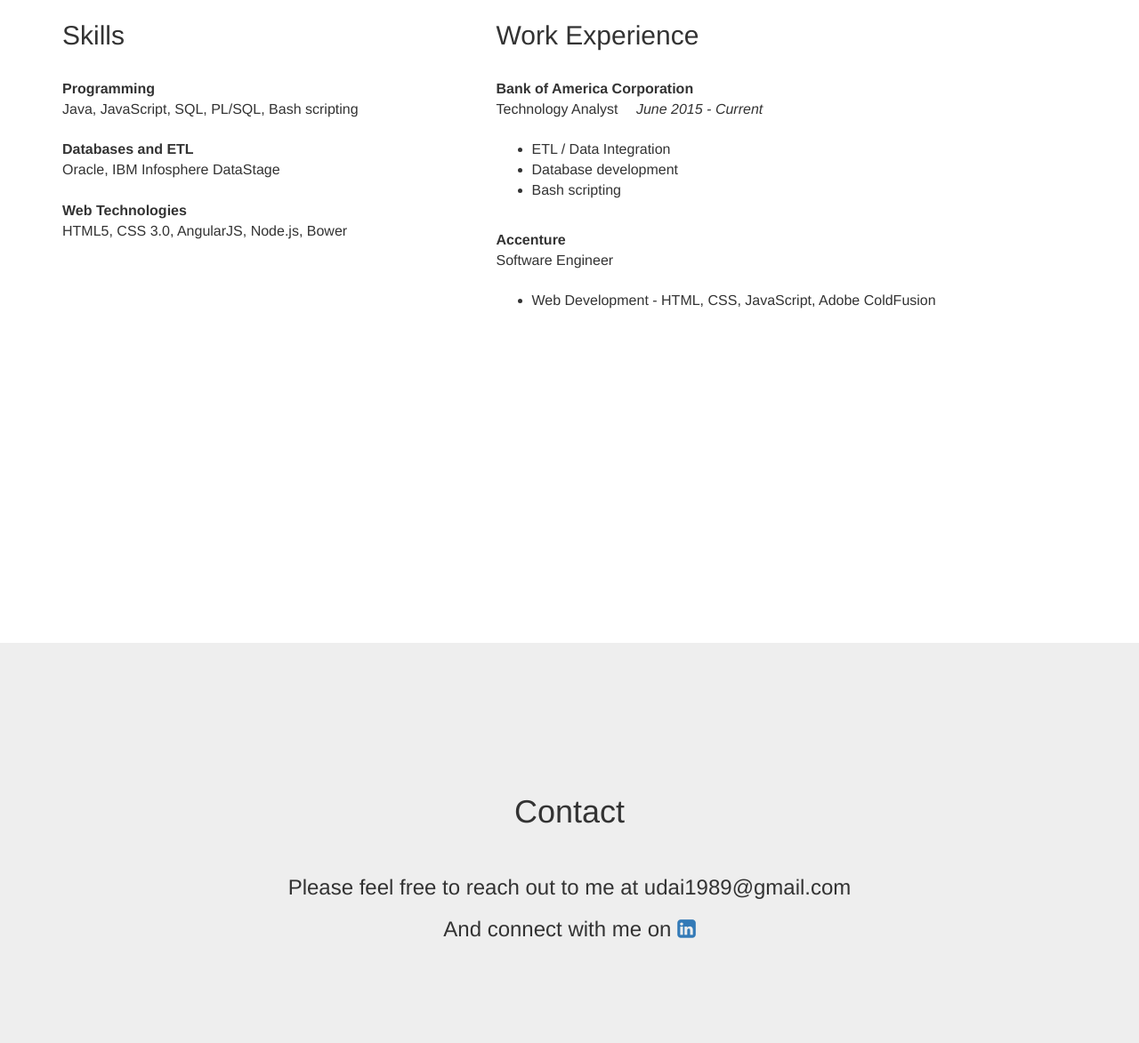
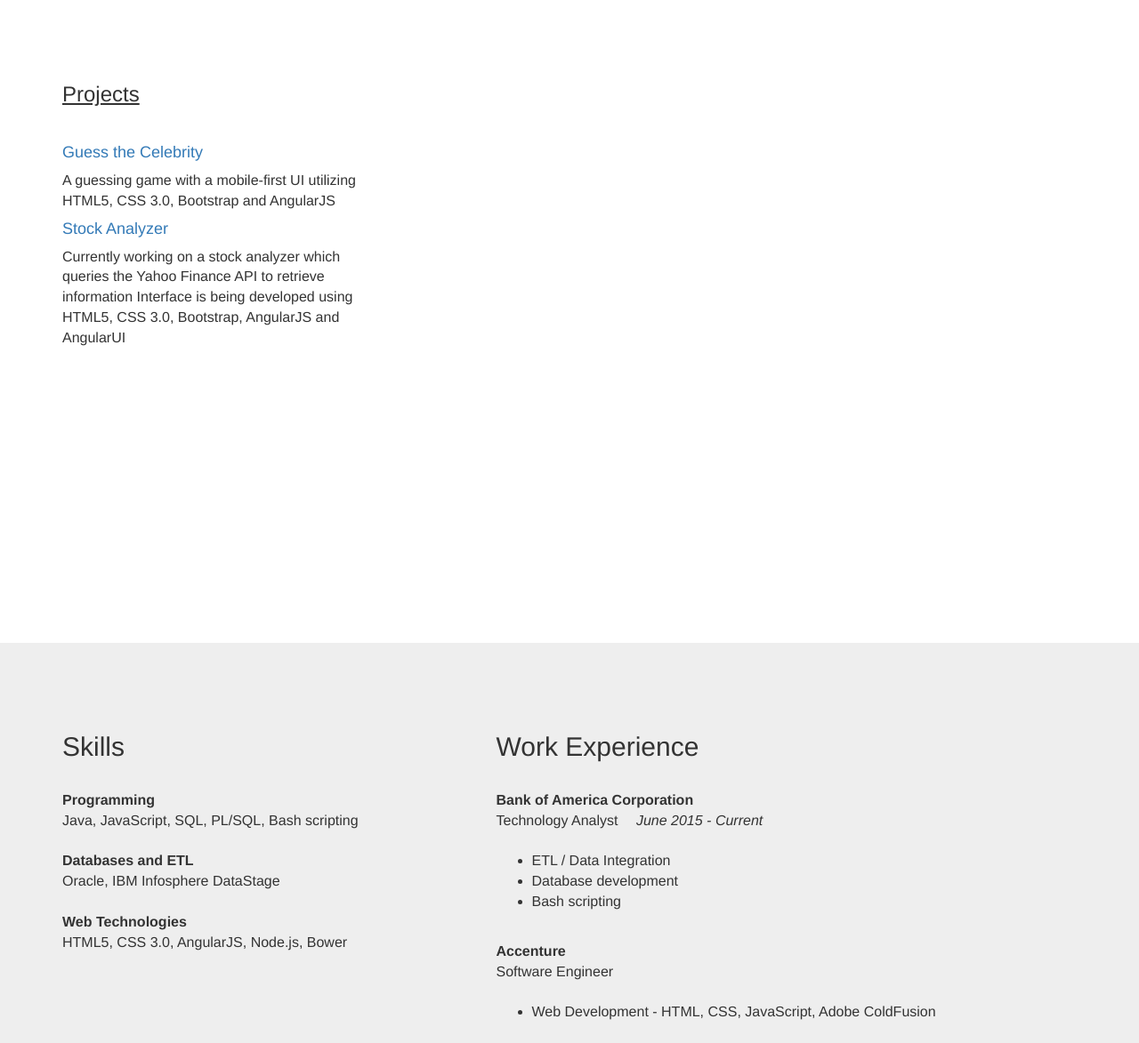
Before and after one commit to udai-singh/udai-singh.github.io, a website: page index.html in a window 1280 px wide. Shown: the part 877-2050 px from the top of the page at 89% size. Drawn offline with Linux system fonts and the light colour scheme.

Commit message:
Added Projects

```diff
--- a/app/styles/scrolling-nav.css
+++ b/app/styles/scrolling-nav.css
@@ -39,10 +39,19 @@
 }
 
 .about-section {
-    height: 100%;
+    min-height: 100%;
+    height: auto;
     padding-top: 150px;
     text-align: center;
     background: #eee;
+}
+
+.projects-section {
+    min-height: 100%;
+    height: auto;
+    padding-top: 150px;
+    text-align: center;
+    background: #fff;
 }
 
 .skills-section {
@@ -50,12 +59,12 @@
     height: auto;
     padding-top: 80px;
   /*  text-align: center; */
-    background: #fff;
+    background: #eee;
 }
 
 .contact-section {
     height: 100%;
     padding-top: 150px;
     text-align: center;
-    background: #eee;
+    background: #fff;
 }
--- a/index.html
+++ b/index.html
@@ -112,6 +112,26 @@
         </div>
     </section>
 
+    <section id="projects" class="projects-section">
+      <div class="container">
+        <div class="row">
+          <div class="col-lg-4 text-left">
+            <h3><u>Projects</u></h3>
+            <br>
+            <h4><a href="http://udai-singh.github.io/guess-the-celebrity/">Guess the Celebrity</a></h4>
+            <p>
+              A guessing game with a mobile-first UI utilizing HTML5, CSS 3.0, Bootstrap and AngularJS
+            </p>
+            <h4><a href="http://udai-singh.github.io/StockAnalyzer2/">Stock Analyzer</a></h4>
+            <p>
+              Currently working on a stock analyzer which queries the Yahoo Finance API to retrieve information
+              Interface is being developed using HTML5, CSS 3.0, Bootstrap, AngularJS and AngularUI
+            </p>
+          </div>
+        </div>
+      </div>
+    </section>
+
     <!-- Skills Section -->
     <section id="skills" class="skills-section">
         <div class="container">
@@ -165,8 +185,8 @@
                 <div class="col-lg-12">
                     <h1>Contact</h1>
                     <br>
-                    <h3>Please feel free to reach out to me at udai1989@gmail.com</h3>
-                    <h3>And connect with me on <a href="https://www.linkedin.com/in/udairsingh" target="_blank"><i class="fa fa-linkedin-square" aria-hidden="true"></i></a></h3>
+                    <h4>Please feel free to reach out to me at udai1989@gmail.com</h4>
+                    <h4>And connect with me on <a href="https://www.linkedin.com/in/udairsingh" target="_blank"><i class="fa fa-linkedin-square" aria-hidden="true"></i></a></h4>
                 </div>
             </div>
         </div>
```
